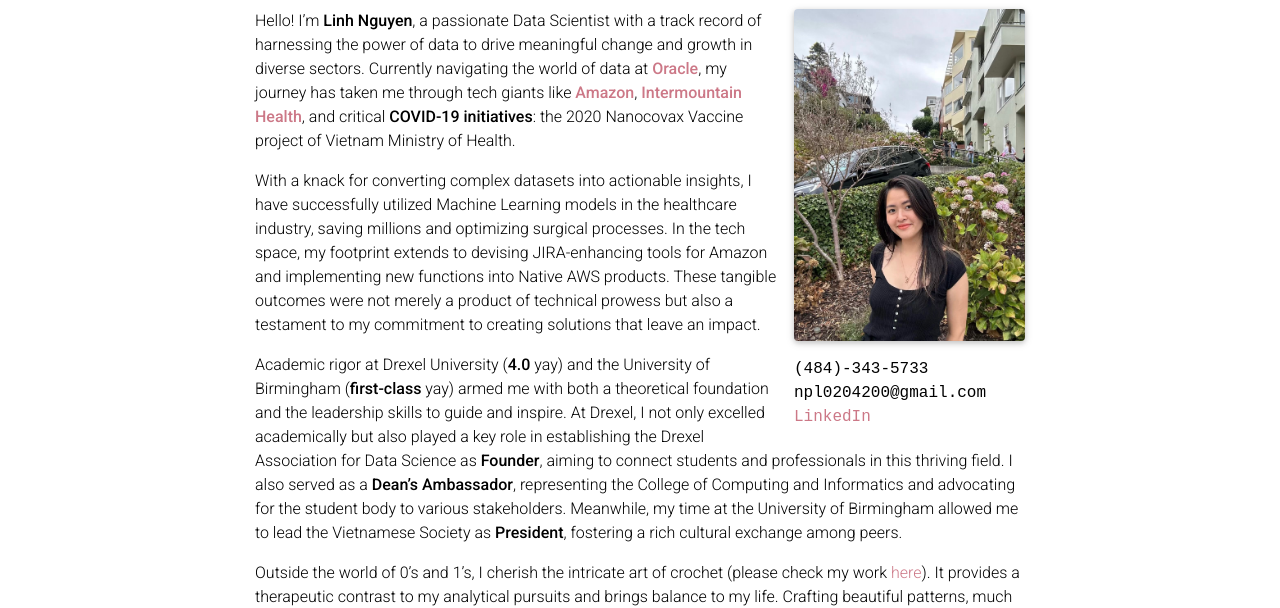
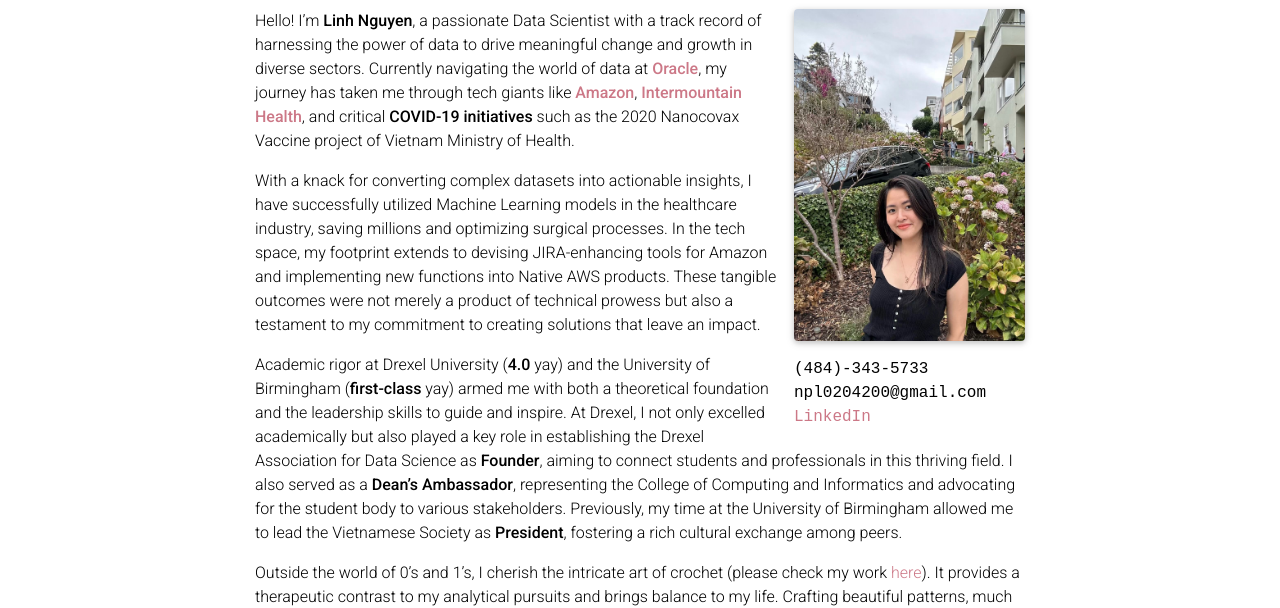
Before and after one commit to npl0204/npl0204.github.io, a Jekyll site: the page built from _pages/about.md, in a window 1280 px wide and 1306 px high. Shown: the part 192-800 px from the top of the window. Built offline with Jekyll 4.4.1, drawn with Linux system fonts in a browser that asks for light colours; full-size pictures stand in for the smaller copies a plugin makes; comment, search, counter and statistics services are not loaded; a style sheet for code colours, icons or effects is not loaded.

Commit message:
Update about.md

```diff
--- a/_pages/about.md
+++ b/_pages/about.md
@@ -18,11 +18,11 @@
 social: true  # includes social icons at the bottom of the page
 ---
 
-Hello! I'm **Linh Nguyen**, a passionate Data Scientist with a track record of harnessing the power of data to drive meaningful change and growth in diverse sectors. Currently navigating the world of data at **[Oracle](https://www.oracle.com/)**, my journey has taken me through tech giants like **[Amazon](https://www.amazon.com/)**, **[Intermountain Health](https://intermountainhealthcare.org/)**, and critical **COVID-19 initiatives**: the 2020 Nanocovax Vaccine project of Vietnam Ministry of Health.
+Hello! I'm **Linh Nguyen**, a passionate Data Scientist with a track record of harnessing the power of data to drive meaningful change and growth in diverse sectors. Currently navigating the world of data at **[Oracle](https://www.oracle.com/)**, my journey has taken me through tech giants like **[Amazon](https://www.amazon.com/)**, **[Intermountain Health](https://intermountainhealthcare.org/)**, and critical **COVID-19 initiatives** such as the 2020 Nanocovax Vaccine project of Vietnam Ministry of Health.
 
 With a knack for converting complex datasets into actionable insights, I have successfully utilized Machine Learning models in the healthcare industry, saving millions and optimizing surgical processes. In the tech space, my footprint extends to devising JIRA-enhancing tools for Amazon and implementing new functions into Native AWS products. These tangible outcomes were not merely a product of technical prowess but also a testament to my commitment to creating solutions that leave an impact.
 
-Academic rigor at Drexel University (**4.0** yay) and the University of Birmingham (**first-class** yay) armed me with both a theoretical foundation and the leadership skills to guide and inspire. At Drexel, I not only excelled academically but also played a key role in establishing the Drexel Association for Data Science as **Founder**, aiming to connect students and professionals in this thriving field. I also served as a **Dean’s Ambassador**, representing the College of Computing and Informatics and advocating for the student body to various stakeholders. Meanwhile, my time at the University of Birmingham allowed me to lead the Vietnamese Society as **President**, fostering a rich cultural exchange among peers.
+Academic rigor at Drexel University (**4.0** yay) and the University of Birmingham (**first-class** yay) armed me with both a theoretical foundation and the leadership skills to guide and inspire. At Drexel, I not only excelled academically but also played a key role in establishing the Drexel Association for Data Science as **Founder**, aiming to connect students and professionals in this thriving field. I also served as a **Dean’s Ambassador**, representing the College of Computing and Informatics and advocating for the student body to various stakeholders. Previously, my time at the University of Birmingham allowed me to lead the Vietnamese Society as **President**, fostering a rich cultural exchange among peers.
 
 Outside the world of 0's and 1's, I cherish the intricate art of crochet (please check my work [here](https://www.instagram.com/linhcorner/)). It provides a therapeutic contrast to my analytical pursuits and brings balance to my life. Crafting beautiful patterns, much like in data science, requires patience, precision, and a flair for creativity.
 
```
